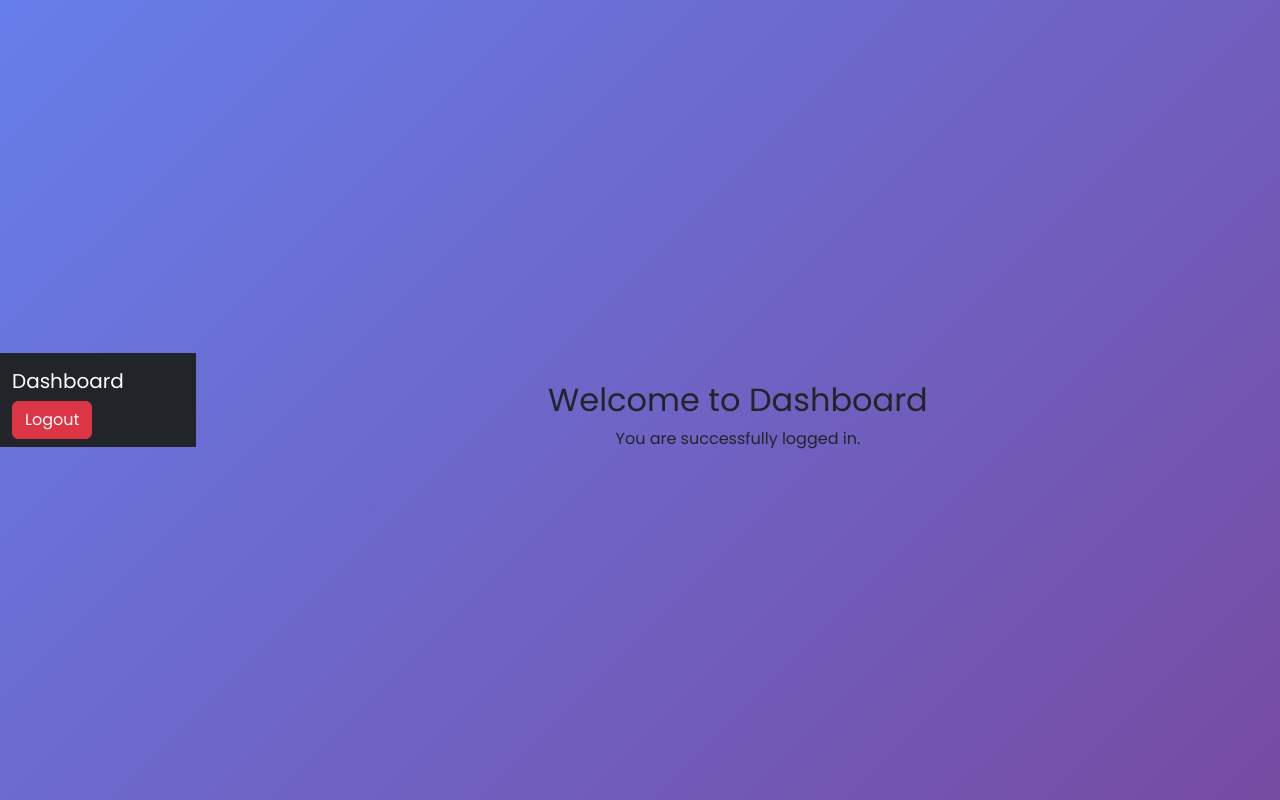
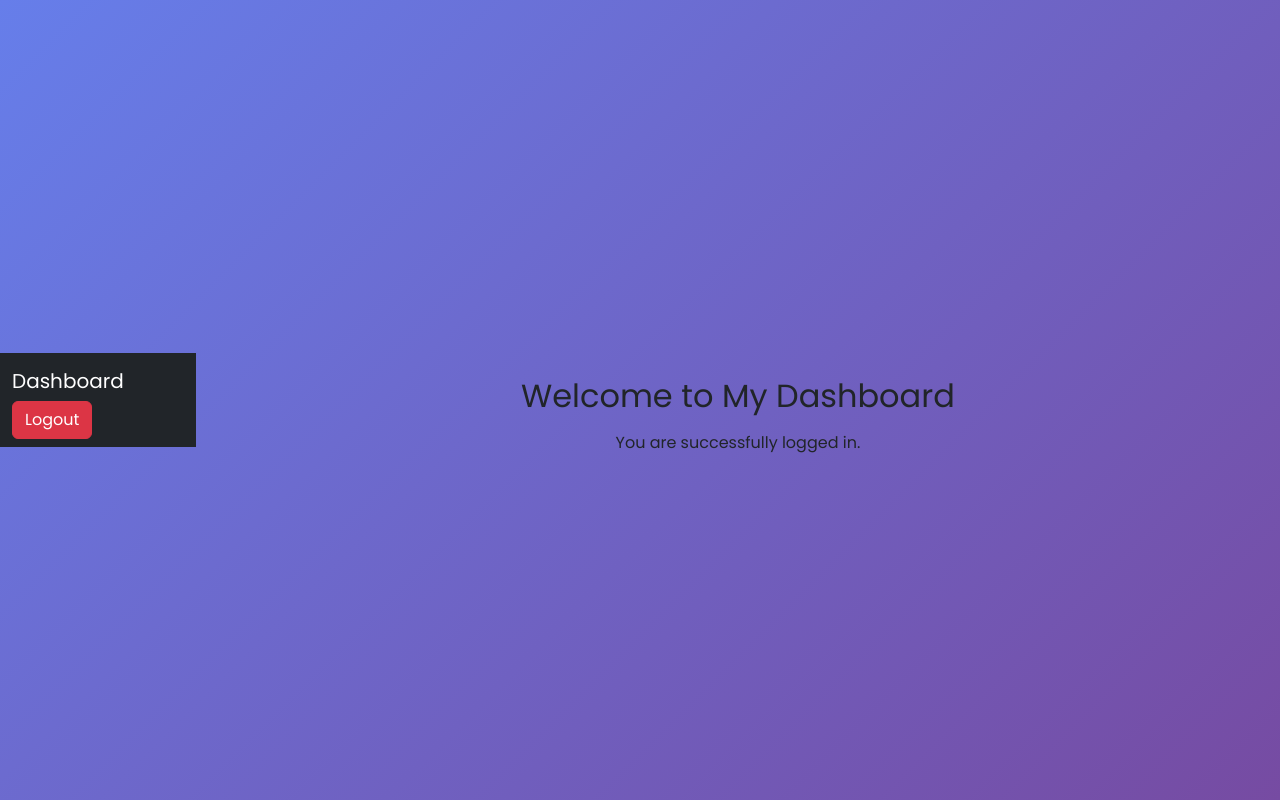
Before and after one commit to harshithaharhi/html-authentication-poc, a plain HTML site: page dashboard.html in a window 1280 px wide. Drawn offline with nearby package versions, Linux system fonts and the light colour scheme.

Commit message:
Styled authentication system using Bootstrap

```diff
--- a/dashboard.html
+++ b/dashboard.html
@@ -17,9 +17,9 @@
 </div>
 </nav>
 
-<div class="container mt-5 text-center">
-<h2>Welcome to Dashboard</h2>
-<p>You are successfully logged in.</p>
+<div class="container text-center mt-5">
+<h2>Welcome to My Dashboard</h2>
+<p class="mt-3">You are successfully logged in.</p>
 </div>
 
 <script src="https://cdn.jsdelivr.net/npm/bootstrap@5.3.2/dist/js/bootstrap.bundle.min.js"></script>
```
